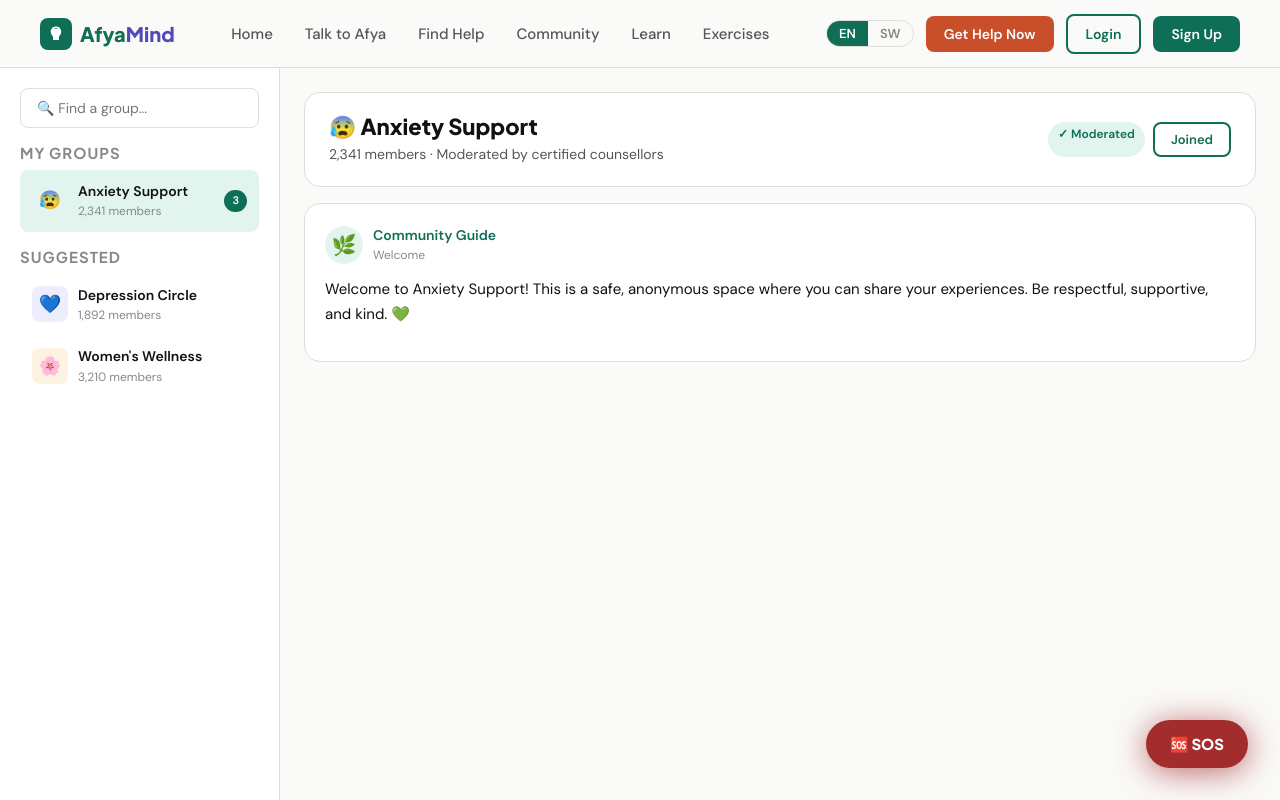
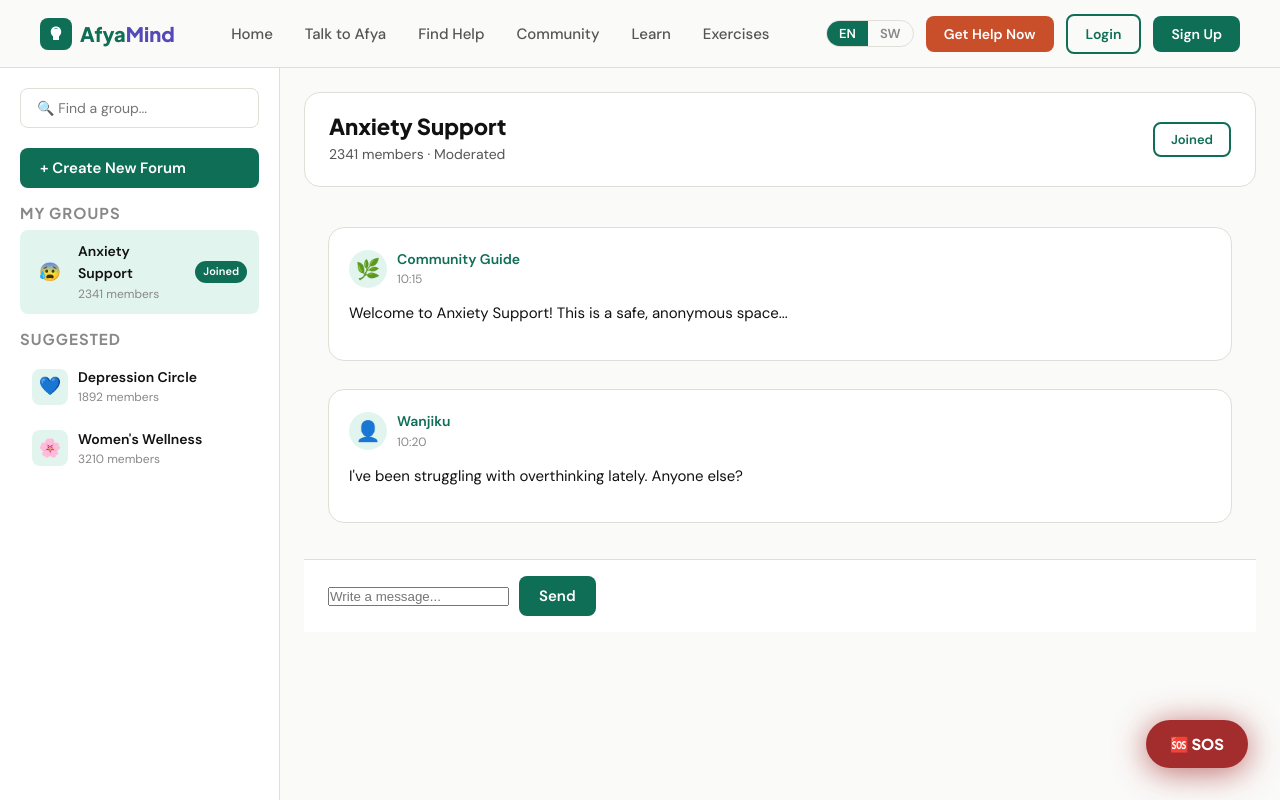
Before and after one commit to sethcolosso/Afyamind, a website: page frontend/community.html in a window 1280 px wide. Drawn offline with Linux system fonts and the light colour scheme.

Commit message:
community update

```diff
--- a/frontend/community.html
+++ b/frontend/community.html
@@ -14,51 +14,231 @@
 <div id="header-container"></div>
 
 <div class="community-layout">
+  <!-- Sidebar -->
   <div class="groups-sidebar">
-    <input class="search-input" placeholder="🔍 Find a group...">
+    <input class="search-input" placeholder="🔍 Find a group..." id="search-input">
+
+    <div style="margin:20px 0 10px;">
+      <button class="btn btn-primary" onclick="createNewForum()" style="width:100%;">
+        + Create New Forum
+      </button>
+    </div>
+
     <h3>My Groups</h3>
-    <div class="group-item active">
-      <div class="group-icon" style="background:var(--primary-light);">😰</div>
-      <div><div class="group-name">Anxiety Support</div><div class="group-members">2,341 members</div></div>
-      <div class="unread-badge">3</div>
+    <div id="my-groups"></div>
+
+    <h3>Suggested</h3>
+    <div id="suggested-groups"></div>
+  </div>
+
+  <!-- Main Feed / Chat Area -->
+  <div class="feed-main">
+    <div class="group-header-bar" id="group-header">
+      <div class="group-header-info">
+        <h2 id="group-title">Select a group</h2>
+        <p id="group-subtitle">Join the conversation</p>
+      </div>
+      <div style="display:flex;gap:8px;" id="header-actions"></div>
     </div>
-    <h3>Suggested</h3>
-    <div class="group-item">
-      <div class="group-icon" style="background:var(--purple-light);">💙</div>
-      <div><div class="group-name">Depression Circle</div><div class="group-members">1,892 members</div></div>
+
+    <!-- Chat Messages -->
+    <div class="chat-messages" id="chat-messages">
+      <!-- Messages loaded by JS -->
     </div>
-    <div class="group-item">
-      <div class="group-icon" style="background:#FEF3E0;">🌸</div>
-      <div><div class="group-name">Women's Wellness</div><div class="group-members">3,210 members</div></div>
-    </div>
-  </div>
-  <div class="feed-main">
-    <div class="group-header-bar">
-      <div class="group-header-info">
-        <h2>😰 Anxiety Support</h2>
-        <p>2,341 members · Moderated by certified counsellors</p>
-      </div>
-      <div style="display:flex;gap:8px;">
-        <span class="session-badge badge-teal">✓ Moderated</span>
-        <button class="btn btn-secondary" style="font-size:13px;padding:7px 16px;">Joined</button>
-      </div>
-    </div>
-    <div class="feed-post">
-      <div class="post-header">
-        <div class="anon-avatar" style="background:var(--primary-light);">🌿</div>
-        <div><div class="post-author" style="color:var(--primary);">Community Guide</div><div class="post-time">Welcome</div></div>
-      </div>
-      <p class="post-text">Welcome to Anxiety Support! This is a safe, anonymous space where you can share your experiences. Be respectful, supportive, and kind. 💚</p>
+
+    <!-- Message Input -->
+    <div class="chat-input-area" id="chat-input-area" style="display:none;">
+      <input type="text" id="message-input" placeholder="Write a message..."
+             onkeypress="if(event.key === 'Enter') sendMessage()">
+      <button onclick="sendMessage()" class="btn btn-primary">Send</button>
     </div>
   </div>
 </div>
 
 <script src="common.js"></script>
 <script>
+// Data
+let forums = JSON.parse(localStorage.getItem('afyaForums')) || [
+  {
+    id: 1,
+    title: "Anxiety Support",
+    icon: "😰",
+    members: 2341,
+    moderated: true,
+    joined: true,
+    messages: [
+      { user: "Community Guide", text: "Welcome to Anxiety Support! This is a safe, anonymous space...", time: "10:15" },
+      { user: "Wanjiku", text: "I've been struggling with overthinking lately. Anyone else?", time: "10:20" }
+    ]
+  },
+  {
+    id: 2,
+    title: "Depression Circle",
+    icon: "💙",
+    members: 1892,
+    moderated: false,
+    joined: false,
+    messages: []
+  },
+  {
+    id: 3,
+    title: "Women's Wellness",
+    icon: "🌸",
+    members: 3210,
+    moderated: true,
+    joined: false,
+    messages: []
+  }
+];
+
+let currentForumId = null;
+
+// Render Groups
+function renderGroups() {
+  const myGroups = document.getElementById('my-groups');
+  const suggested = document.getElementById('suggested-groups');
+
+  myGroups.innerHTML = '';
+  suggested.innerHTML = '';
+
+  forums.forEach(forum => {
+    const div = document.createElement('div');
+    div.className = `group-item ${currentForumId === forum.id ? 'active' : ''}`;
+    div.innerHTML = `
+      <div class="group-icon" style="background:var(--primary-light);">${forum.icon}</div>
+      <div>
+        <div class="group-name">${forum.title}</div>
+        <div class="group-members">${forum.members} members</div>
+      </div>
+      ${forum.joined ? '<div class="unread-badge">Joined</div>' : ''}
+    `;
+    div.onclick = () => openForum(forum.id);
+
+    if (forum.joined) {
+      myGroups.appendChild(div);
+    } else {
+      suggested.appendChild(div);
+    }
+  });
+}
+
+function openForum(forumId) {
+  currentForumId = forumId;
+  const forum = forums.find(f => f.id === forumId);
+  if (!forum) return;
+
+  document.getElementById('group-title').textContent = forum.title;
+  document.getElementById('group-subtitle').textContent = `${forum.members} members · ${forum.moderated ? 'Moderated' : ''}`;
+
+  const headerActions = document.getElementById('header-actions');
+  headerActions.innerHTML = forum.joined
+    ? `<button class="btn btn-secondary" style="font-size:13px;padding:7px 16px;">Joined</button>`
+    : `<button class="btn btn-primary" onclick="joinForum(${forum.id})">Join Group</button>`;
+
+  renderMessages(forum);
+  document.getElementById('chat-input-area').style.display = forum.joined ? 'flex' : 'none';
+  renderGroups();
+}
+
+function renderMessages(forum) {
+  const container = document.getElementById('chat-messages');
+  container.innerHTML = '';
+
+  forum.messages.forEach(msg => {
+    const div = document.createElement('div');
+    div.className = 'feed-post';
+    div.innerHTML = `
+      <div class="post-header">
+        <div class="anon-avatar" style="background:var(--primary-light);">${msg.user === "Community Guide" ? "🌿" : "👤"}</div>
+        <div>
+          <div class="post-author" style="color:var(--primary);">${msg.user}</div>
+          <div class="post-time">${msg.time}</div>
+        </div>
+      </div>
+      <p class="post-text">${msg.text}</p>
+    `;
+    container.appendChild(div);
+  });
+  container.scrollTop = container.scrollHeight;
+}
+
+function sendMessage() {
+  const token = localStorage.getItem('afya_token');
+  if (!token) {
+    alert("Please login to send messages");
+    return;
+  }
+
+  const input = document.getElementById('message-input');
+  const text = input.value.trim();
+  if (!text || !currentForumId) return;
+
+  const forum = forums.find(f => f.id === currentForumId);
+  const user = JSON.parse(localStorage.getItem('afya_user') || '{}');
+
+  forum.messages.push({
+    user: user.name || "You",
+    text: text,
+    time: new Date().toLocaleTimeString([], {hour:'2-digit', minute:'2-digit'})
+  });
+
+  localStorage.setItem('afyaForums', JSON.stringify(forums));
+  renderMessages(forum);
+  input.value = '';
+}
+
+function joinForum(forumId) {
+  const token = localStorage.getItem('afya_token');
+  if (!token) {
+    alert("Please login to join groups");
+    window.location.href = 'login.html';
+    return;
+  }
+
+  const forum = forums.find(f => f.id === forumId);
+  if (forum) forum.joined = true;
+
+  localStorage.setItem('afyaForums', JSON.stringify(forums));
+  openForum(forumId);
+}
+
+function createNewForum() {
+  const token = localStorage.getItem('afya_token');
+  if (!token) {
+    alert("You must be logged in to create a forum");
+    window.location.href = 'login.html';
+    return;
+  }
+
+  const title = prompt("Enter new forum name:");
+  if (!title) return;
+
+  const newForum = {
+    id: Date.now(),
+    title: title,
+    icon: "💬",
+    members: 1,
+    moderated: true,
+    joined: true,
+    messages: []
+  };
+
+  forums.unshift(newForum);
+  localStorage.setItem('afyaForums', JSON.stringify(forums));
+  renderGroups();
+  openForum(newForum.id);
+}
+
+// Initialize
 document.addEventListener('DOMContentLoaded', () => {
   fetch('header.html').then(r => r.text()).then(html => {
     document.getElementById('header-container').innerHTML = html;
   });
+
+  renderGroups();
+  // Open first joined group by default
+  const firstJoined = forums.find(f => f.joined);
+  if (firstJoined) openForum(firstJoined.id);
 });
 </script>
 </body>
```
